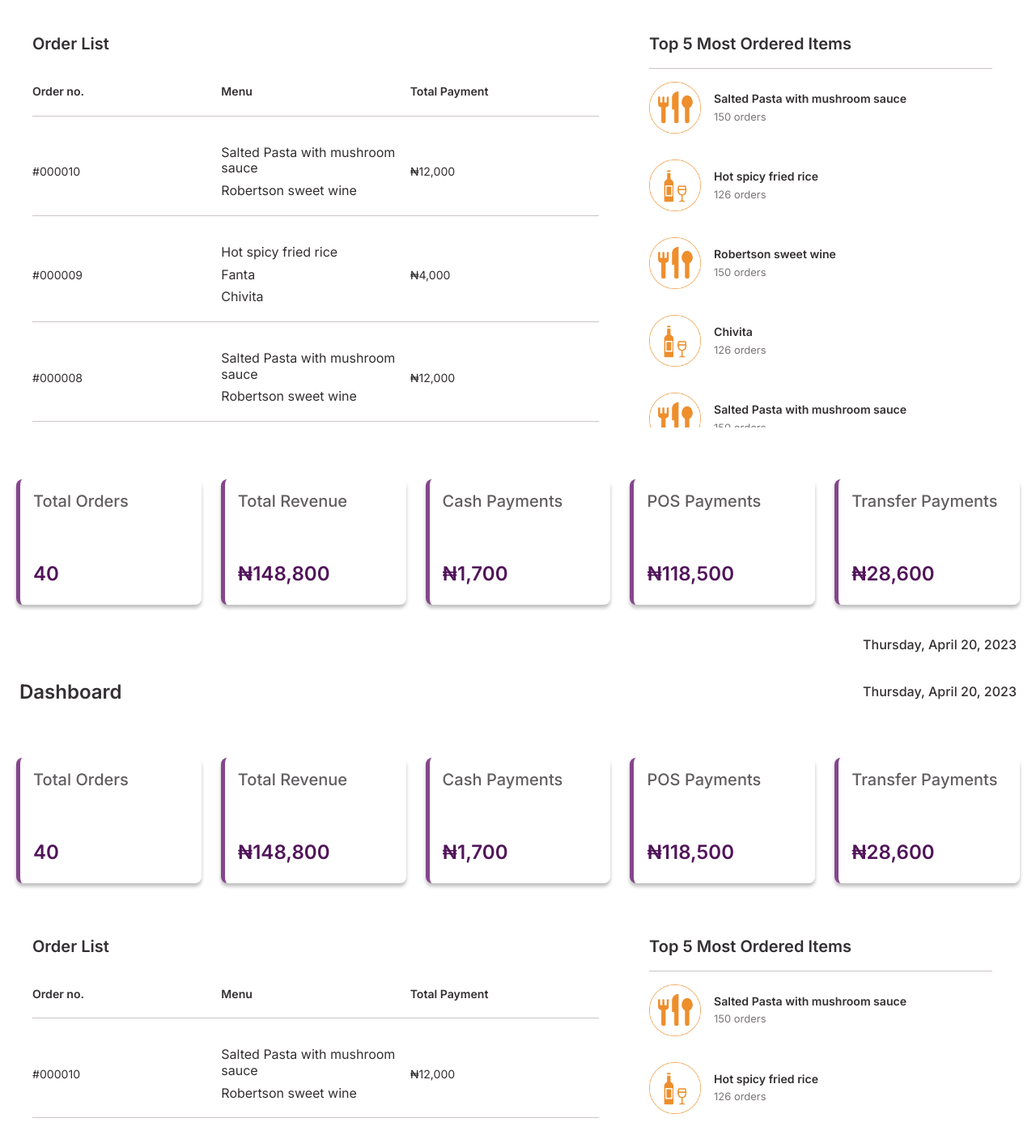
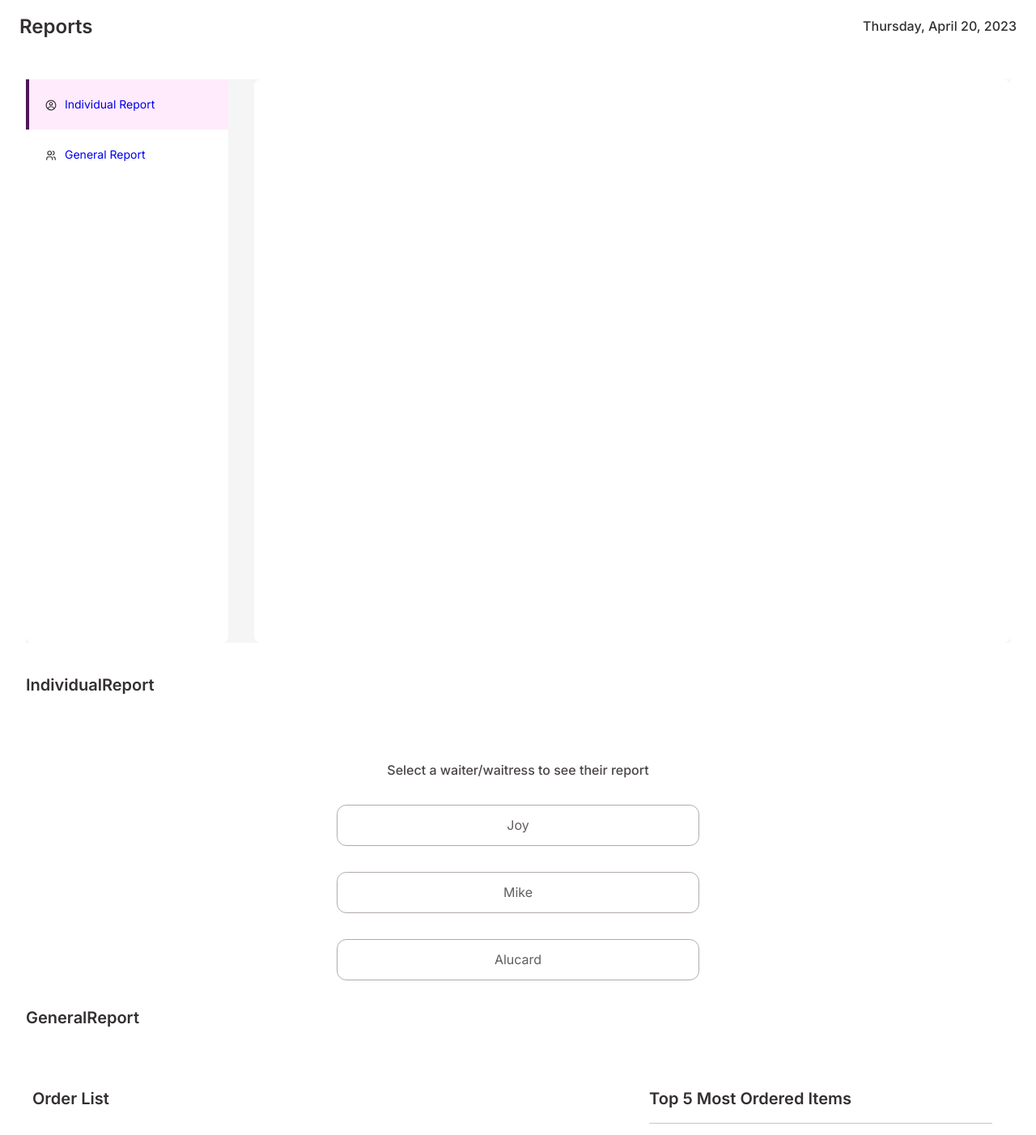
Before and after one commit to King-Mikaelson/vigilant-octo-enigma, a React (Create React App) app: page /test in a window 1280 px wide. Shown: the top 1402 px of the page at 81% size. Built offline with nearby package versions, Linux system fonts and the light colour scheme.

Commit message:
Added Dashboard Outlet /removed children props

```diff
--- a/src/features/report/general-report/index.tsx
+++ b/src/features/report/general-report/index.tsx
@@ -1,9 +1,8 @@
 
 export default function GeneralReport() {
   return (
-    <div>
-
-      GeneralReport
+    <div className="generalReports">
+      <h1>GeneralReport</h1>
     </div>
   )
 }
--- a/src/features/report/index.tsx
+++ b/src/features/report/index.tsx
@@ -1,10 +1,48 @@
+import { useState } from "react";
+import { CgProfile } from "react-icons/cg";
+import { TbUsers } from "react-icons/tb";
+import { Link } from "react-router-dom";
+import { Outlet } from "react-router-dom";
+import TopMenu from "../../components/topMenu";
 
-function Report(){
+export default function ReportLayout() {
+  const [selectedItem, setSelectedItem] = useState("individual");
+
+  const handleItemClick = (item: string) => {
+    setSelectedItem(item);
+  };
+
   return (
-    <div>
-      Report
+    <div className="reports">
+      <TopMenu name="Reports" />
+      <div className="reports-layout">
+        <div className="reports-sidebar">
+          <ul>
+            <li
+              className={selectedItem === "individual" ? "selected" : ""}
+              onClick={() => handleItemClick("individual")}
+            >
+              <span className="layout-icon">
+                <CgProfile />
+              </span>
+
+              <Link to="/individual-report">Individual Report</Link>
+            </li>
+            <li
+              className={selectedItem === "general" ? "selected" : ""}
+              onClick={() => handleItemClick("general")}
+            >
+              <span className="layout-icon">
+                <TbUsers />
+              </span>
+              <Link to="/general-report">General Report</Link>
+            </li>
+          </ul>
+        </div>
+        <div className="reports-content">
+          <Outlet />
+        </div>
+      </div>
     </div>
-  )
+  );
 }
-
-export default Report
--- a/src/features/report/individual-report/index.tsx
+++ b/src/features/report/individual-report/index.tsx
@@ -1,10 +1,27 @@
-import React from 'react'
-
+import { Link } from "react-router-dom";
 
 function IndividualReport() {
   return (
-    <div>IndividualReport</div>
-  )
+    <div className="individualReports">
+      <h1>IndividualReport</h1>
+
+      <div className="waiters">
+        <h2>Select a waiter/waitress to see their report</h2>
+
+        <div className="waiters__list">
+          <Link className="waiters__link" to="/">
+            <p>Joy</p>
+          </Link>
+          <Link className="waiters__link" to="/">
+            <p>Mike</p>
+          </Link>
+          <Link className="waiters__link" to="/">
+            <p>Alucard</p>
+          </Link>
+        </div>
+      </div>
+    </div>
+  );
 }
 
-export default IndividualReport
+export default IndividualReport;
--- a/src/index.scss
+++ b/src/index.scss
@@ -21,12 +21,14 @@
 @import "../src/styles/components/menucard";
 @import "../src/styles/components/dashboardAdmin";
 @import "../src/styles/components/settings";
+@import "../src/styles/components/reports";
 
 
 
 @import "../src/styles/layout/authLayout";
 @import "../src/styles/layout/dashboardLayout";
 @import "../src/styles/layout/settingsLayout";
+@import "../src/styles/layout/reportsLayout";
 
 @import "../src/styles/pages/auth";
 @import "../src/styles/pages/pos";
--- a/src/layout/dashboardLayout/index.tsx
+++ b/src/layout/dashboardLayout/index.tsx
@@ -9,7 +9,9 @@ export default function DashboardLayout() {
         <aside className="dashboardlayout__left">
           <SideBar />
         </aside>
-        <aside className="dashboardlayout__right"><Outlet /></aside>
+        <aside className="dashboardlayout__right">
+          <Outlet />
+        </aside>
       </section>
     </AppLogout>
   );
--- a/src/routes/index.tsx
+++ b/src/routes/index.tsx
@@ -15,8 +15,10 @@ import PosWaiters from "../features/waiters/pos-waiters";
 import DashboardAdmin from "../features/admin/dashboard-admin";
 import Settings from "../components/admin/settings/adminSettings";
 import EditProfile from "../components/admin/settings/adminSettings/profile/EditProfile";
-import  Report from  "../features/report/index";
+import ReportLayout from "../features/report/index";
 import DashboardLayout from "../layout/dashboardLayout";
+import IndividualReport from "../features/report/individual-report/index";
+import GeneralReport from "../features/report/general-report/index";
 // Always navigate the "/test" path in your browser and render
 // your component in "styleGuides.tsx" to TEST while building
 // before importing for use where it's needed as discussed.
@@ -64,7 +66,7 @@ const router = createBrowserRouter([
   },
 
   {
-    element: <DashboardLayout/>,
+    element: <DashboardLayout />,
     children: [
       {
         path: "/admin",
@@ -91,9 +93,19 @@ const router = createBrowserRouter([
       },
 
       {
-        path: "/report",
-        element: <Report />,
-        errorElement: <ErrorPage />,
+        element: <ReportLayout />,
+        children: [
+          {
+            path: "/individual-report",
+            element: <IndividualReport />,
+            errorElement: <ErrorPage />,
+          },
+          {
+            path: "/general-report",
+            element: <GeneralReport />,
+            errorElement: <ErrorPage />,
+          },
+        ],
       },
     ],
   },
--- a/src/styleGuides.tsx
+++ b/src/styleGuides.tsx
@@ -11,9 +11,15 @@ import TopMenu from "./components/topMenu";
 import DashboardCard from "./components/admin/dashboardCard";
 import DashboardContent from "./components/admin/dashboardContent";
 import EditProfile from "./components/admin/settings/adminSettings/profile/EditProfile";
+import ReportLayout from "./features/report/index";
+import IndividualReport from "./features/report/individual-report";
+import GeneralReport from "./features/report/general-report";
 export default function StyleGuides() {
   return (
     <div>
+      <ReportLayout />
+      <IndividualReport />
+      <GeneralReport />
       <DashboardContent />
       <DashboardCard />
       <TopMenu />
--- /dev/null
+++ b/src/styles/components/_reports.scss
@@ -0,0 +1,61 @@
+.individualReports {
+    h1 {
+        font-family: 'Inter';
+        font-style: normal;
+        font-weight: 600;
+        font-size: $extra-font;
+        line-height: 140%;
+        color: $black-color;
+        padding: $sm-font2;
+    }
+
+    .waiters {
+        @include flexCenter;
+        flex-direction: column;
+
+        h2 {
+            font-family: 'Inter';
+            font-style: normal;
+            font-weight: 500;
+            font-size: $sm-font;
+            line-height: 140%;
+            color: $black-color2;
+            padding-top: $xl-font;
+        }
+
+        .waiters__list {
+            @include flexCenter;
+            flex-direction: column;
+            width: 100%;
+            gap: $sm-font2;
+            padding-top: $sm-font2;
+
+            .waiters__link {
+                @include flexCenter;
+                border: 1px solid $lighter-gray;
+                border-radius: 11.8264px;
+                width: 35%;
+                padding: $sm-font $xxl-font1;
+                font-family: 'Inter';
+                font-style: normal;
+                font-weight: 400;
+                font-size: 14px;
+                line-height: 17px;
+                color: $gray-text;
+            }
+        }
+    }
+}
+
+
+.generalReports {
+    h1 {
+        font-family: 'Inter';
+        font-style: normal;
+        font-weight: 600;
+        font-size: $extra-font;
+        line-height: 140%;
+        color: $black-color;
+        padding: $sm-font2;
+    }
+}
--- /dev/null
+++ b/src/styles/layout/_reportsLayout.scss
@@ -0,0 +1,66 @@
+.reports{
+    height: 100vh;
+    overflow: hidden;
+    .reports-layout {
+        display: grid;
+        grid-template-columns: 250px 1fr;
+        grid-template-rows: 70px 1fr;
+        height: 87vh;
+        margin: $sm-font2;
+        grid-template-areas: "nav main"
+          "nav  main";
+        overflow-x: hidden;
+        background-color: $gray-bg;
+        gap: $sm-font2;
+
+
+        .reports-sidebar {
+            background-color: $white-color;
+            flex: 0 0 250px;
+            grid-area: nav;
+            border-radius: 8px;
+
+            ul {
+                list-style-type: none;
+                margin: 0;
+                padding: 0;
+
+                li {
+                    display: flex;
+                    align-items: center;
+                    gap: 10px;
+                    padding: 20px;
+                    font-size: 14px;
+                    color: $black-color;
+                    cursor: pointer;
+                    border-left: 4px solid transparent;
+
+                    .layout-icon {
+                        margin-top: 5px;
+                        color: $black-color;
+                    }
+
+                    &:hover {
+                        background-color: $gray-bg;
+                    }
+
+                    &.selected {
+                        border-color: $primary-color;
+                        background-color: $light-purple;
+                    }
+                }
+            }
+        }
+
+        .reports-content{
+            flex: 1;
+            grid-area: main;
+            padding: 0rem;
+            overflow-x: hidden;
+            overflow-y:auto ;
+            -webkit-overflow-scrolling: touch;
+            background-color: $white-color;
+            border-radius: 8px;
+        }
+    }
+}
```
